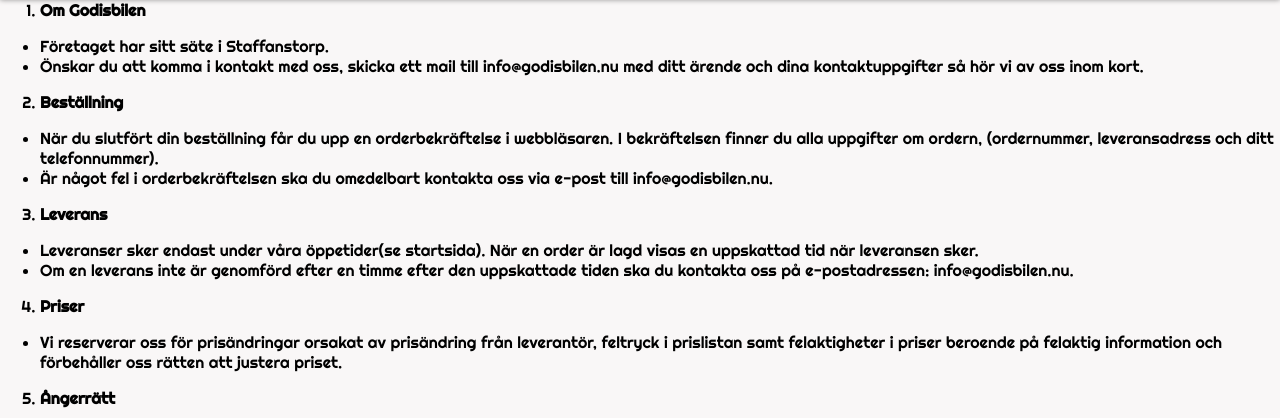
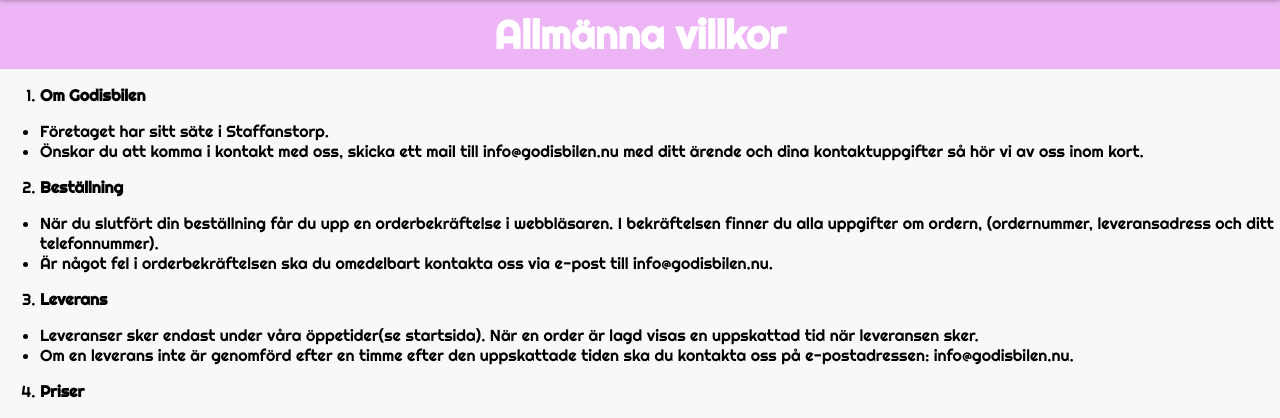
Before and after one commit to albinmedoc/Godisbilen-python, a Flask app: page /tos in a window 1280 px wide. Shown: the part 70-488 px from the top of the page. Run offline with Flask 2, Linux system fonts and the light colour scheme; parts of the project's set-up code (start-up, migrations or seed data) failed here and were passed over.

Commit message:
Added subheader

```diff
--- a/godisbilen/templates/tos.html
+++ b/godisbilen/templates/tos.html
@@ -1,5 +1,8 @@
 {% extends "layout.html" %}
 {% block main %}
+<section id="sub_header">
+    <h3>Allmänna villkor</h3>
+</section>
 <ol>
     <li>
         <strong>Om Godisbilen</strong>
```
